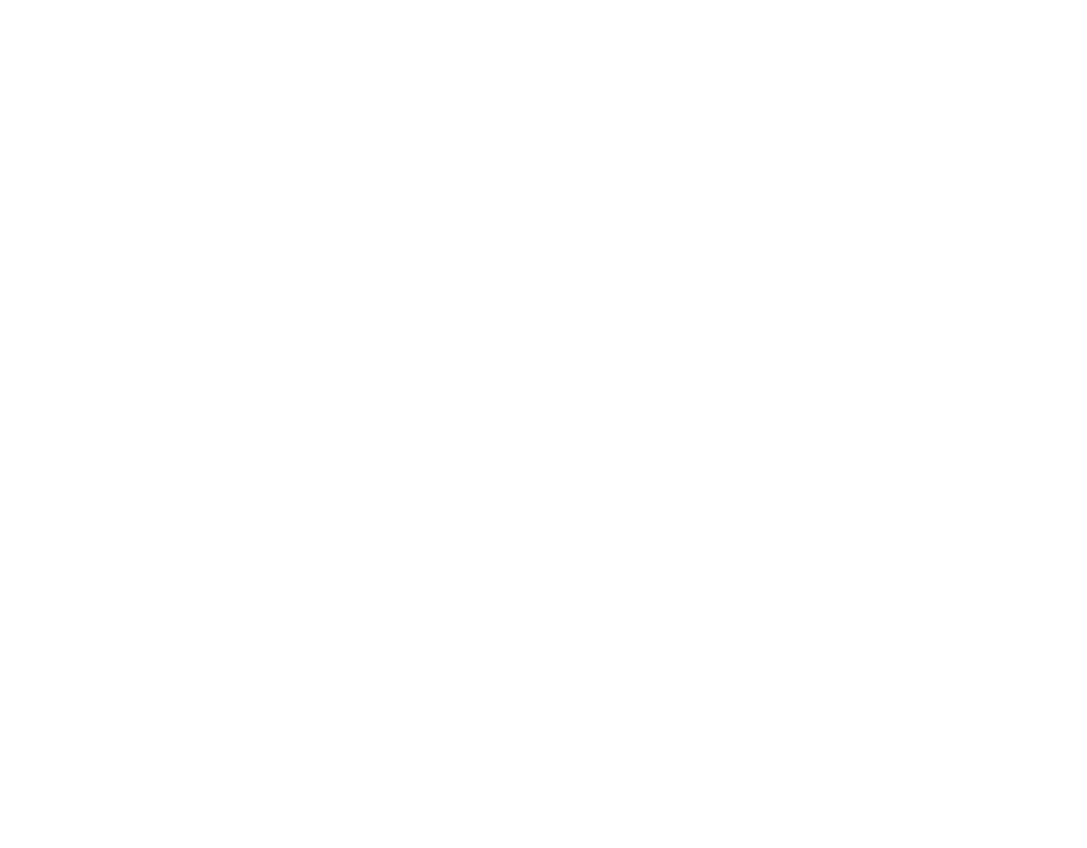
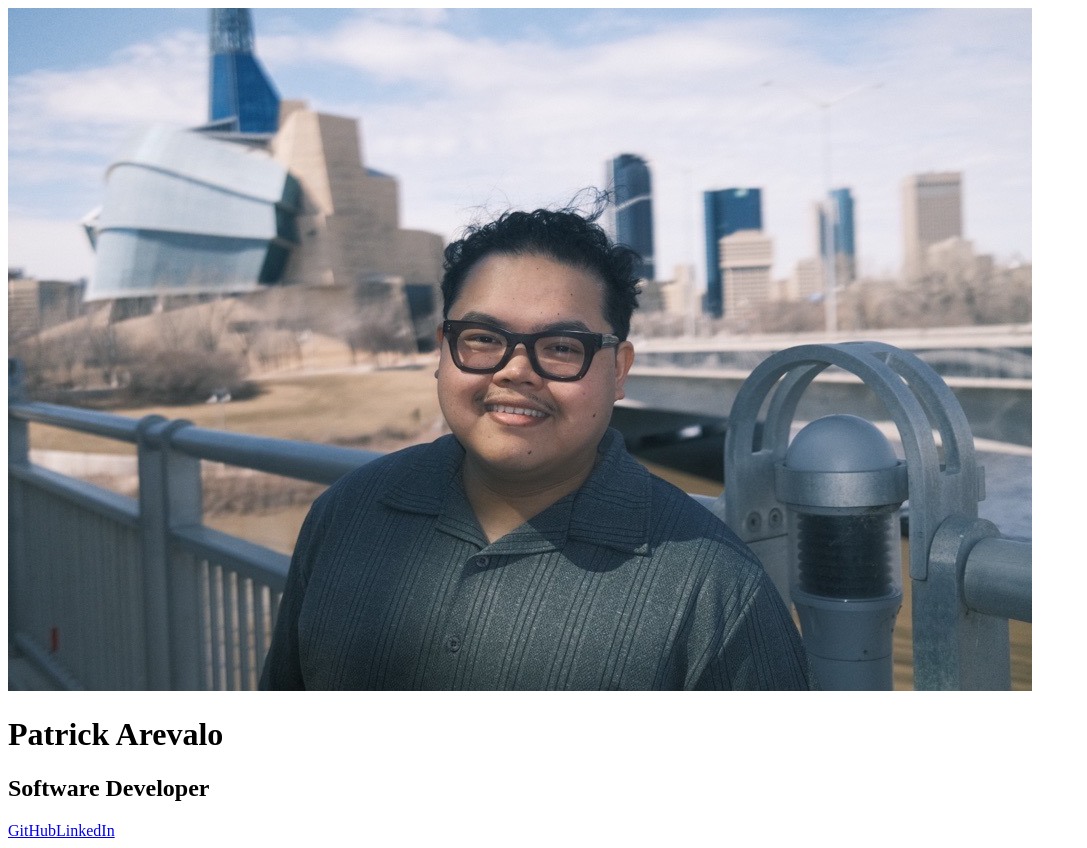
Before and after one commit to P1ARB33/scrimba-digital-business-card, a React (Vite) app: page / in a window 1280 px wide. Shown: the whole page, without its empty margins (0-1087 px from the left). Before the commit the page ends 800 px from the top, so only its background shows below. Built offline with nearby package versions, Linux system fonts and the light colour scheme.

Commit message:
feat: added html elements for header.

```diff
--- a/src/Header.jsx
+++ b/src/Header.jsx
@@ -1,7 +1,15 @@
 export default function Header() {
     return (
         <header>
-            {/* Photo and Info goes here */}
+            <img src="../images/headshot-photo.jpg" alt="Patrick's headshot" />
+            <h1 className="profile-Name">Patrick Arevalo</h1>
+            <h2 className="profession-title">Software Developer</h2>
+            <a href="https://github.com/P1ARB33" className="github-button">
+                <span>GitHub</span>
+            </a>
+            <a href="www.linkedin.com/in/patrick-raymond-arevalo-b9a718170" className="linkedin-button">
+                <span>LinkedIn</span>
+            </a>
         </header>
     )
 }
```
Also changed, not shown: images/headshot-photo.jpg (added).
